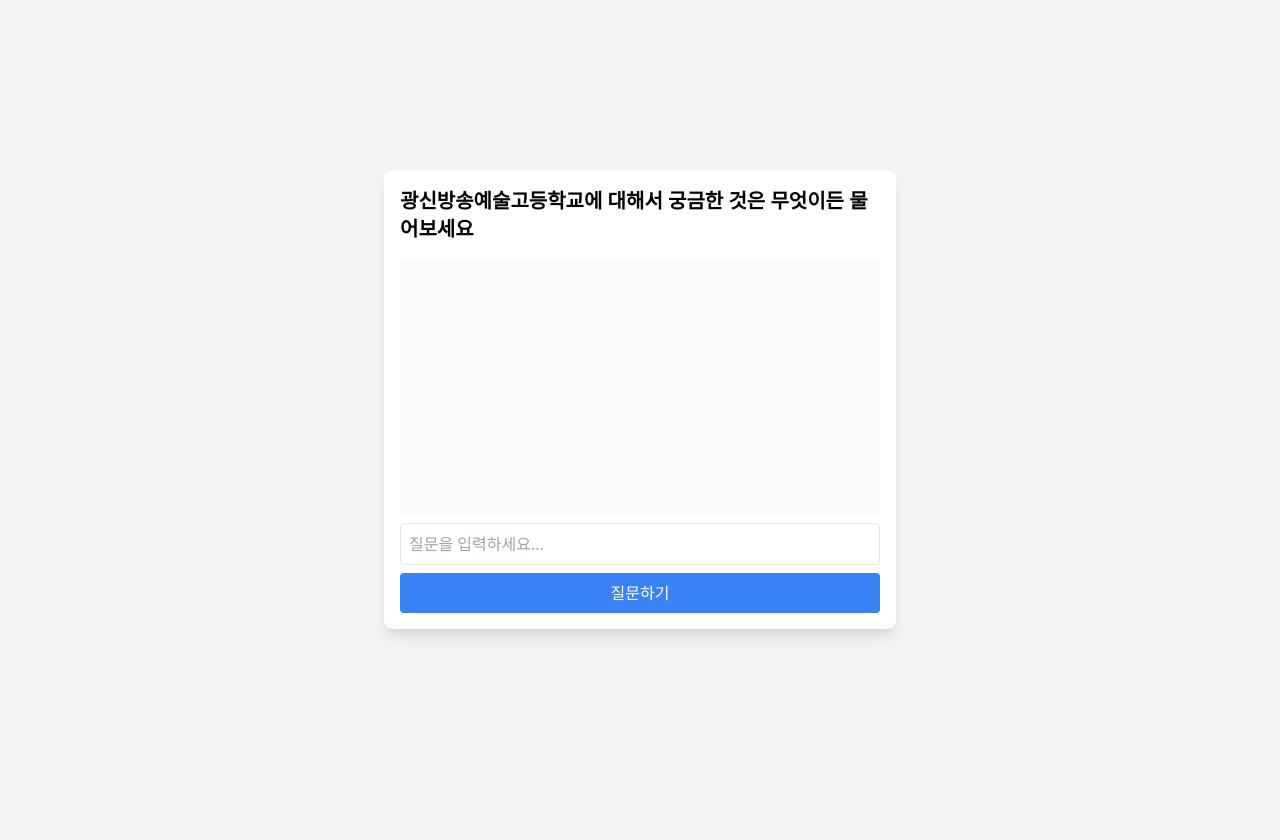
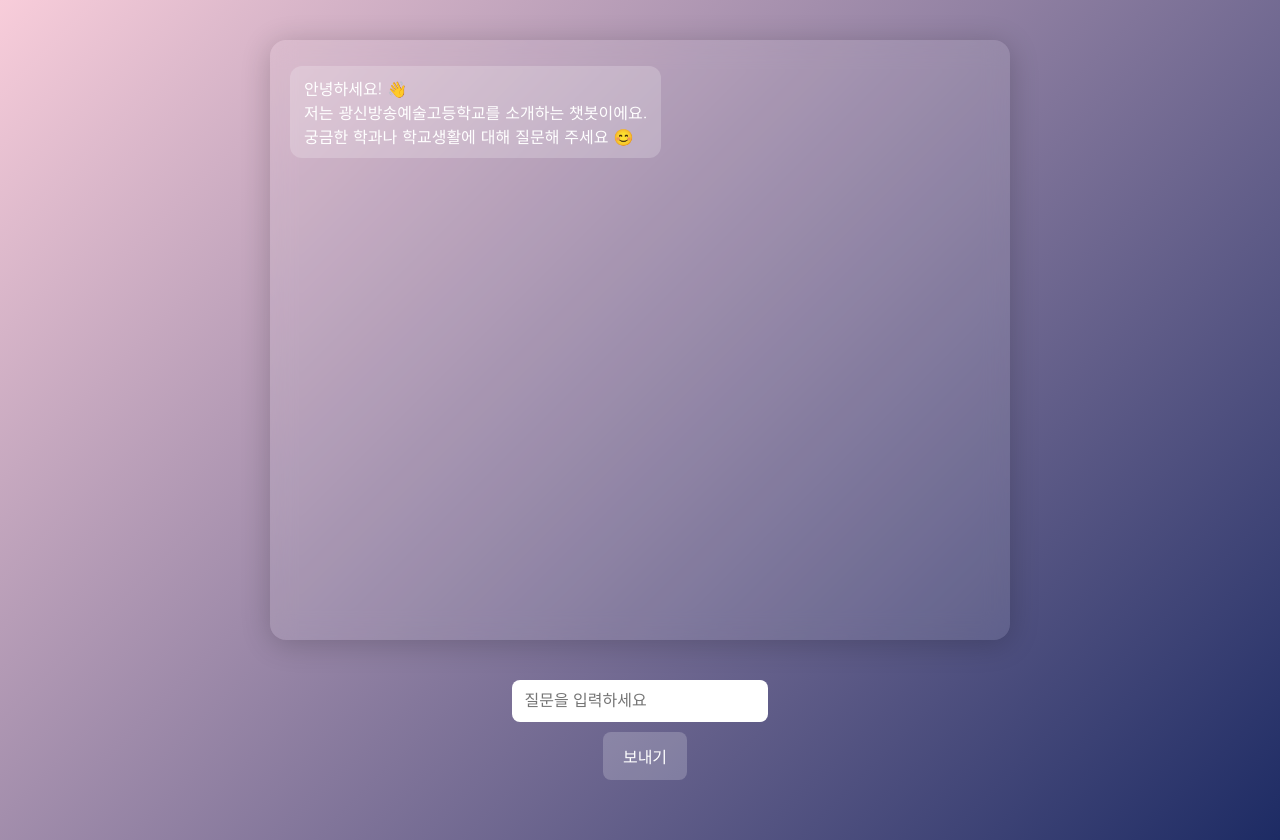
Before and after one commit to mathjung37/15_project_2554037, a website built with Vite: page index.html in a window 1280 px wide. Before the commit the page ends 800 px from the top, so only its background shows below. Built offline with nearby package versions, Linux system fonts and the light colour scheme; no server answers.

Commit message:
배경수정

```diff
--- a/index.html
+++ b/index.html
@@ -1,18 +1,28 @@
 <!DOCTYPE html>
 <html lang="ko">
-<head>
-  <meta charset="UTF-8">
-  <meta name="viewport" content="width=device-width, initial-scale=1.0">
-  <title>광신방송예술고등학교에 대해서 궁금한 것은 무엇이든 물어보세요</title>
-  <script type="module" src="/main.js"></script>
-  <link href="https://cdn.jsdelivr.net/npm/tailwindcss@2.2.19/dist/tailwind.min.css" rel="stylesheet">
-</head>
-<body class="bg-gray-100 p-4 flex flex-col items-center justify-center h-screen">
-  <div class="bg-white shadow-lg rounded-lg w-full max-w-lg p-4">
-    <h1 class="text-xl font-bold mb-4">광신방송예술고등학교에 대해서 궁금한 것은 무엇이든 물어보세요</h1>
-    <div id="chatbox" class="h-64 overflow-auto bg-gray-50 p-2 rounded mb-2"></div>
-    <input type="text" id="userInput" placeholder="질문을 입력하세요..." class="border p-2 w-full rounded mb-2">
-    <button id="sendBtn" class="bg-blue-500 text-white rounded p-2 w-full">질문하기</button>
-  </div>
-</body>
+  <head>
+    <meta charset="UTF-8" />
+    <meta name="viewport" content="width=device-width, initial-scale=1.0" />
+    <title>광신예고 챗봇</title>
+
+    <!-- 📌 감성적인 웹 폰트 -->
+    <link href="https://fonts.googleapis.com/css2?family=Gowun+Dodum&display=swap" rel="stylesheet" />
+
+    <!-- 📌 외부 스타일시트 연결 (style.css는 index.html과 같은 폴더에 있음) -->
+    <link rel="stylesheet" href="./style.css" />
+  </head>
+
+  <body>
+    <!-- 💬 채팅 박스 -->
+    <div id="chatbox"></div>
+
+    <!-- ✍️ 입력창과 버튼 -->
+    <div style="text-align: center; margin-top: 20px;">
+      <input id="userInput" placeholder="질문을 입력하세요" />
+      <button id="sendBtn">보내기</button>
+    </div>
+
+    <!-- 📜 메인 JS -->
+    <script type="module" src="./main.js"></script>
+  </body>
 </html>
--- a/main.js
+++ b/main.js
@@ -81,3 +81,16 @@
     handleSend();
   }
 });
+
+
+// 페이지 로드 시 기본 안내 문구 출력
+window.addEventListener('DOMContentLoaded', () => {
+  const chatbox = document.getElementById('chatbox');
+  chatbox.innerHTML += `
+    <div class="text-left mb-2 text-gray-300">
+      안녕하세요! 👋<br>
+      저는 광신방송예술고등학교를 소개하는 챗봇이에요.<br>
+      궁금한 학과나 학교생활에 대해 질문해 주세요 😊
+    </div>
+  `;
+});
--- a/style.css
+++ b/style.css
@@ -1,11 +1,18 @@
 /* style.css */
+
 body {
   background: linear-gradient(135deg, #f8cdda, #1d2b64);
+  background-size: cover;
   min-height: 100vh;
-  font-family: 'Noto Sans KR', sans-serif;
-  color: #fff;
   margin: 0;
   padding: 0;
+  font-family: 'Gowun Dodum', sans-serif;
+  color: #fff;
+  display: flex;
+  flex-direction: column;
+  align-items: center;
+  justify-content: flex-start;
+  padding-top: 40px;
 }
 
 #chatbox {
@@ -13,26 +20,58 @@
   backdrop-filter: blur(12px);
   border-radius: 16px;
   padding: 20px;
+  width: 90%;
   max-width: 700px;
-  margin: 40px auto;
+  height: 70vh;
   overflow-y: auto;
-  max-height: 80vh;
+  box-shadow: 0 4px 30px rgba(0, 0, 0, 0.2);
   color: #fff;
-  box-shadow: 0 4px 30px rgba(0,0,0,0.2);
+  margin-bottom: 20px;
+}
+
+input#userInput {
+  width: 70%;
+  max-width: 500px;
+  padding: 12px;
+  border-radius: 8px;
+  border: none;
+  font-size: 16px;
+  margin-bottom: 10px;
+}
+
+button#sendBtn {
+  padding: 12px 20px;
+  border: none;
+  border-radius: 8px;
+  background-color: #ffffff33;
+  color: #fff;
+  font-size: 16px;
+  cursor: pointer;
+  margin-left: 10px;
+  transition: background-color 0.3s;
+}
+
+button#sendBtn:hover {
+  background-color: #ffffff55;
 }
 
 .text-right {
   text-align: right;
+  margin: 6px 0;
 }
 
 .text-left {
   text-align: left;
+  margin: 6px 0;
 }
 
-input, button {
-  border: none;
-  padding: 10px;
-  border-radius: 8px;
-  font-size: 16px;
-  margin-top: 10px;
+
+.text-left {
+  text-align: left;
+  margin: 6px 0;
+  background-color: rgba(255, 255, 255, 0.2);
+  padding: 10px 14px;
+  border-radius: 12px;
+  display: inline-block;
+  max-width: 80%;
 }
```
